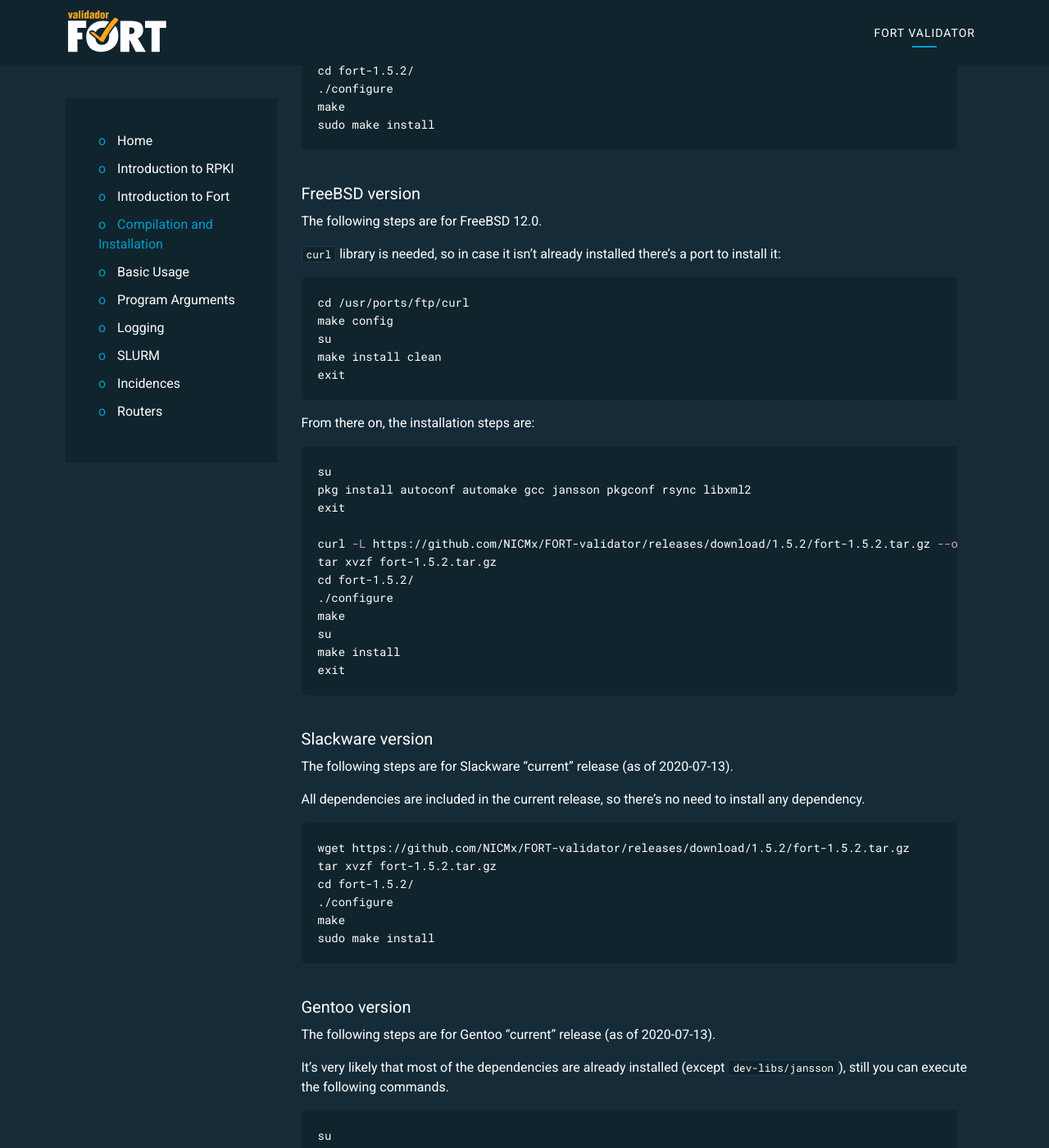
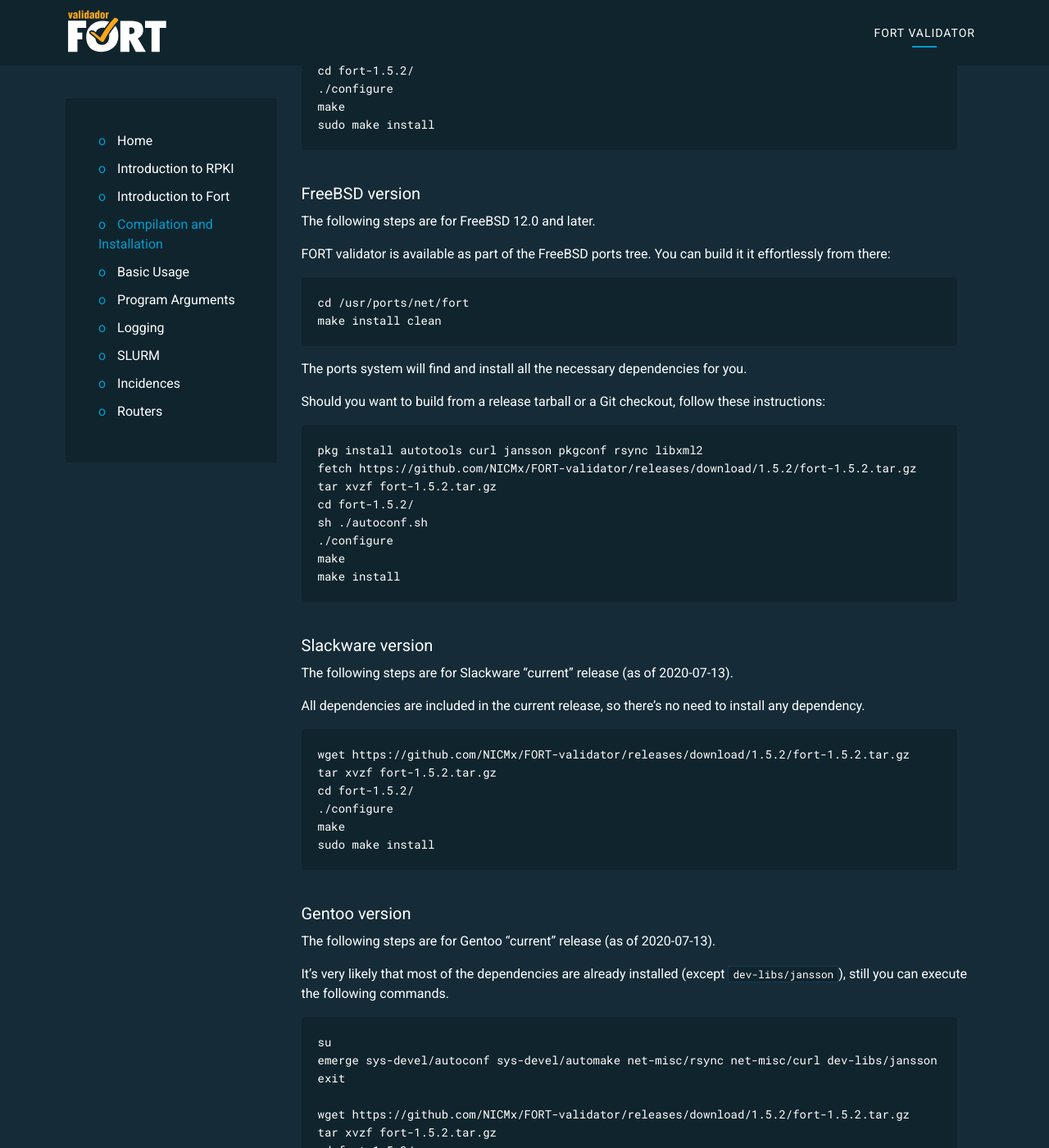
Before and after one commit to NICMx/FORT-validator, a Jekyll site: the page built from docs/installation.md, in a window 1280 px wide and 1400 px high, scrolled down 7857 px. Shown: the whole window at 82% size. Built offline with Jekyll 4.4.1, drawn with Linux system fonts in a browser that asks for light colours.

Commit message:
Documentation: update FreeBSD build instructions
While binary packages are available, some people like to build from
source.  Update the instructions for building from a port, a release
tarball or a Git checkout.

```diff
--- a/docs/installation.md
+++ b/docs/installation.md
@@ -341,33 +341,28 @@ sudo make install
 
 ### FreeBSD version
 
-The following steps are for FreeBSD 12.0.
+The following steps are for FreeBSD 12.0 and later.
 
-`curl` library is needed, so in case it isn't already installed there's a port to install it:
+FORT validator is available as part of the FreeBSD ports tree.  You can build it it effortlessly from there:
 
 {% highlight bash %}
-cd /usr/ports/ftp/curl
-make config
-su
+cd /usr/ports/net/fort
 make install clean
-exit
 {% endhighlight %}
 
-From there on, the installation steps are:
+The ports system will find and install all the necessary dependencies for you.
+
+Should you want to build from a release tarball or a Git checkout, follow these instructions:
 
 {% highlight bash %}
-su
-pkg install autoconf automake gcc jansson pkgconf rsync libxml2
-exit
-
-curl -L https://github.com/NICMx/FORT-validator/releases/download/{{ site.fort-latest-version }}/fort-{{ site.fort-latest-version }}.tar.gz --output fort-{{ site.fort-latest-version }}.tar.gz
+pkg install autotools curl jansson pkgconf rsync libxml2
+fetch https://github.com/NICMx/FORT-validator/releases/download/{{ site.fort-latest-version }}/fort-{{ site.fort-latest-version }}.tar.gz
 tar xvzf fort-{{ site.fort-latest-version }}.tar.gz
 cd fort-{{ site.fort-latest-version }}/
+sh ./autoconf.sh
 ./configure
 make
-su
 make install
-exit
 {% endhighlight %}
 
 ### Slackware version
```
